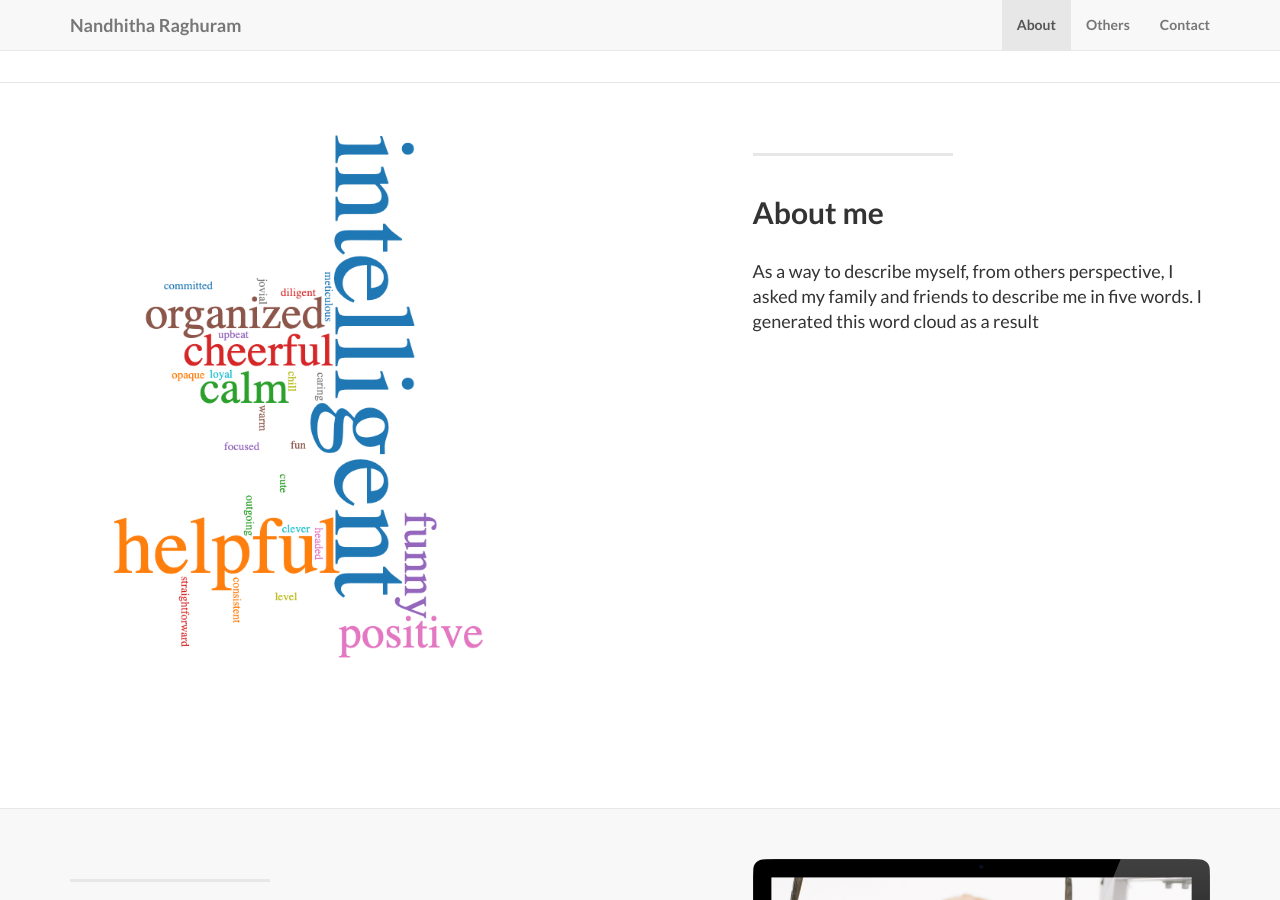
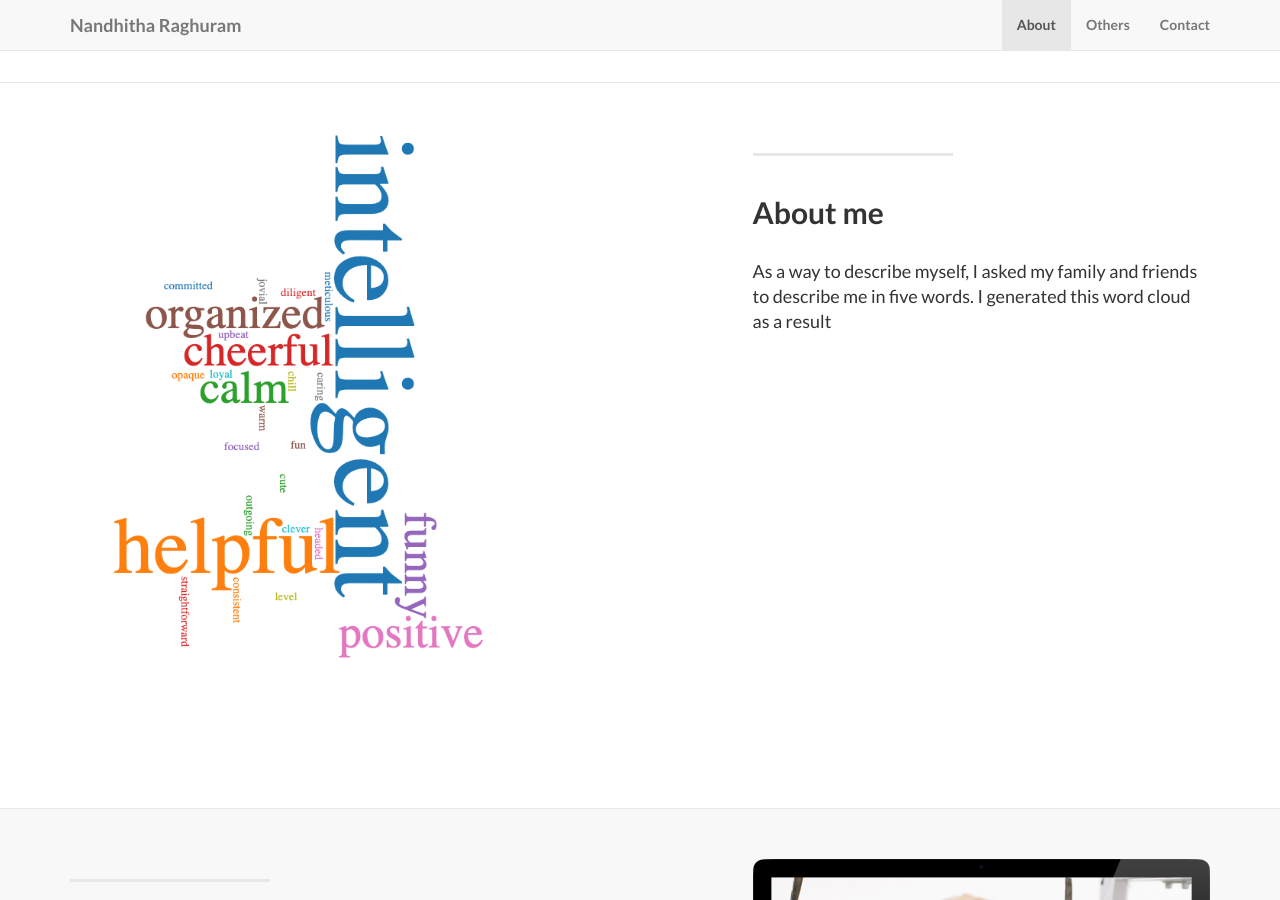
Before and after one commit to NandhithaR/Portfolio, a Jekyll site: the page built from index.html, in a window 1280 px wide and 900 px high, scrolled down 919 px. Built offline with Jekyll 4.4.1, drawn with Linux system fonts in a browser that asks for light colours; nearby versions of some CDN libraries; library files that are not in the unit come from our copies.

Commit message:
edited content

```diff
--- a/_posts/2014-09-21-services-1.markdown
+++ b/_posts/2014-09-21-services-1.markdown
@@ -5,5 +5,5 @@ category: Services
 title: About me
 description: |
 ---
-As a way to describe myself, from others perspective, I asked my family and friends to describe me in five words.
+As a way to describe myself, I asked my family and friends to describe me in five words.
 I generated this word cloud as a result
```
